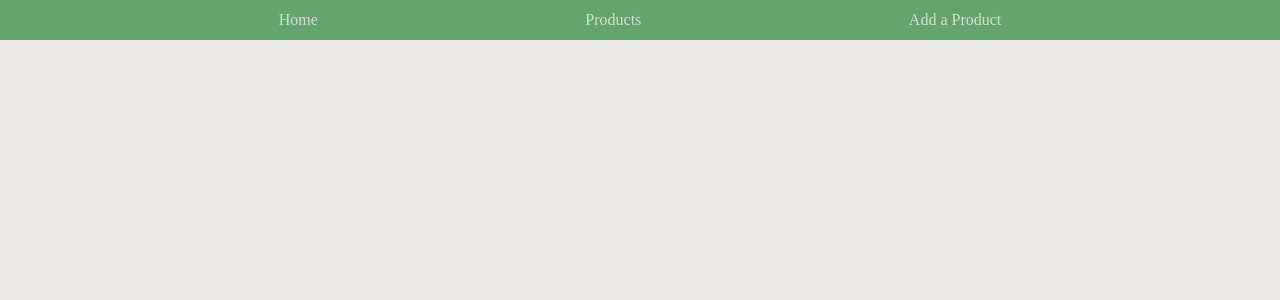
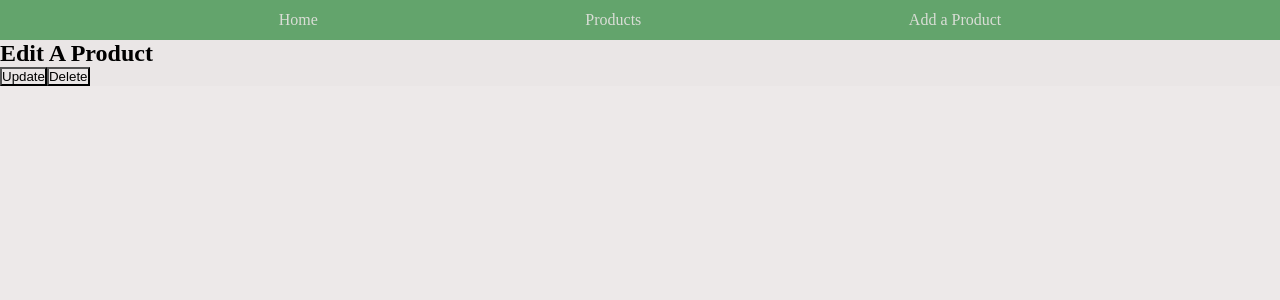
Before and after one commit to chae-la/fullstack, a React (Vite) app in the folder front-end/: page /product/1 in a window 1280 px wide. Shown: the top 300 px of the page. Built offline with nearby package versions, Linux system fonts and the light colour scheme.

Commit message:
no more routing error

```diff
--- a/front-end/src/App.tsx
+++ b/front-end/src/App.tsx
@@ -4,6 +4,7 @@ import Home from './containers/Home/Homes'
 import { Routes, Route, BrowserRouter } from 'react-router-dom';
 import ViewProducts from './containers/ViewProducts/ViewProducts';
 import CreateProduct from './containers/CreateProduct/CreateProduct';
+import EditProduct from './containers/EditProduct/EditProduct';
 
 const App = () => {
 
@@ -17,6 +18,7 @@ const App = () => {
         <Route path="/" element={<Home/>}/>
         <Route path='/products' element={<ViewProducts/>}/>
         <Route path="/new-product" element={<CreateProduct/>}/>
+        <Route path="/product/:id" element={<EditProduct />}/>
       </Routes>
     </BrowserRouter>
 
--- a/front-end/src/containers/EditProduct/EditProduct.tsx
+++ b/front-end/src/containers/EditProduct/EditProduct.tsx
@@ -1,27 +1,27 @@
 import { useEffect, useState } from "react";
 import ProductType from "../../types/ProductType";
-import { useNavigate } from "react-router-dom";
-import Button from "../../components/Button/Button";
+import { useNavigate, useParams } from "react-router-dom";
 import Form from "../../components/Form/Form";
 
+const getFormProduct = (product: ProductType) => {
+  return {
+    id: product.id,
+    productName: product.productName,
+    brandName: product.brandName,
+    rating: product.rating,
+    keyIngredients: product.keyIngredients,
+    productType: product.productType,
+  };
+};
 
-const EditProduct = ({ productId }: { productId: ProductType }) => {
-  const [product, setProduct] = useState<ProductType | null>(null);
+const EditProduct = () => {
+  const [product, setProduct] = useState();
   const [showForm, setShowForm] = useState(false);
   const navigate = useNavigate();
+  const { id } = useParams();
 
-  useEffect(() => {
-    getProductById(productId);
-  }, [productId]);
-
-  const getProductById = async (id: ProductType) => {
-    const result = await fetch(`http://localhost:8080/product/${id}`);
-    const productData = await result.json();
-    setProduct(productData);
-  };
-
-  const handleUpdate = async ( updateProduct: ProductType) => {
-    const result = await fetch(`http://localhost:8080/product/${updateProduct.id}`, {
+  const handleUpdate = async (updateProduct: ProductType) => {
+    const result = await fetch(`http://localhost:8080/product/${id}`, {
       method: "PUT",
       headers: {
         "Content-Type": "application/json",
@@ -39,7 +39,7 @@ const EditProduct = ({ productId }: { productId: ProductType }) => {
   };
 
   const handleDelete = async () => {
-    const result = await fetch(`http://localhost:8080/product/${productId}`, {
+    const result = await fetch(`http://localhost:8080/product/${id}`, {
       method: "DELETE",
       headers: {
         "Content-Type": "application/json",
@@ -47,7 +47,7 @@ const EditProduct = ({ productId }: { productId: ProductType }) => {
     });
     if (result.ok) {
       alert("Product Deleted");
-      navigate("/");
+      navigate("/products");
     } else {
       const message = await result.text();
       alert(message);
@@ -56,25 +56,36 @@ const EditProduct = ({ productId }: { productId: ProductType }) => {
 
   const handleShowForm = () => setShowForm(true);
 
+  const formProduct: ProductType | null = product
+    ? getFormProduct(product)
+    : null;
 
   return (
     <div className="edit">
       <h2 className="edit__title">Edit A Product</h2>
       <div className="edit__container">
-        <div className="edit__edit-button" onClick={handleShowForm}>
-          <Button label="Edit" />
-        </div>
-        <div className="edit__delete-button" onClick={handleDelete}>
-          <Button label="Delete" />
-        </div>
+        <button
+          className={
+            showForm ? "edit__edit-button" : "edit__edit-button--secondary"
+          }
+          onClick={handleShowForm}
+        >
+          Update
+        </button>
+
+        <button
+          className="edit__edit-button edit__edit-button--secondary"
+          onClick={handleDelete}
+        >
+          Delete
+        </button>
       </div>
-      {showForm && product && (
-        <>
-          <Form defaultProduct={product} handleSubmit={handleUpdate} formLabel="Update"/>
-          <Button label="Save" />
-
-        </>
-      )}
+      {showForm && formProduct && <Form
+          defaultProduct={formProduct}
+          handleSubmit={handleUpdate}
+          formLabel="Update"
+        />
+      }
     </div>
   );
 };
```
